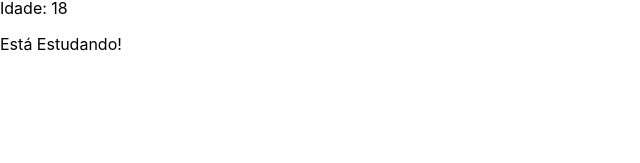
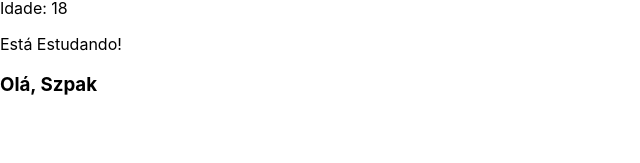
Before and after one commit to PeSzpak/typescript-practical-guide, a React (Create React App) app in the folder 11_react_ts/: page / in a window 1280 px wide. Shown: the part 133-296 px from the top of the page, without its empty margins (0-640 px from the left). Built offline with nearby package versions, Linux system fonts and the light colour scheme.

Commit message:
feat: implement functions in React components

```diff
--- a/11_react_ts/src/App.tsx
+++ b/11_react_ts/src/App.tsx
@@ -7,6 +7,11 @@ function App() {
 const name : string = "Szpak"
 const age : number = 18
 const isStuding: boolean = true
+
+const userGreeting = (name: string): string => {
+  return `Olá, ${name} `
+}
+
 
   return (
     <div className="App">
@@ -18,6 +23,7 @@ const isStuding: boolean = true
           <p>Está Estudando!</p>
         </div>
       )}
+      <h3>{userGreeting(name)}</h3>
     </div>
   );
 }
```
